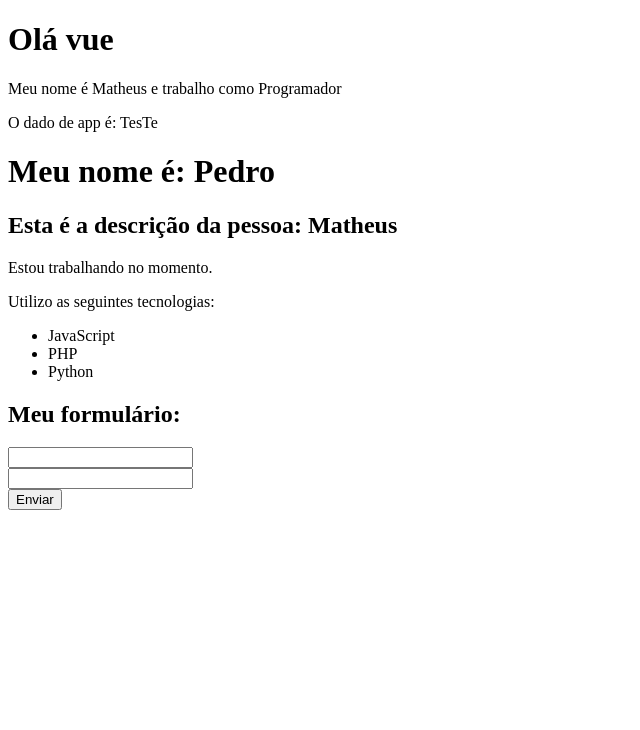
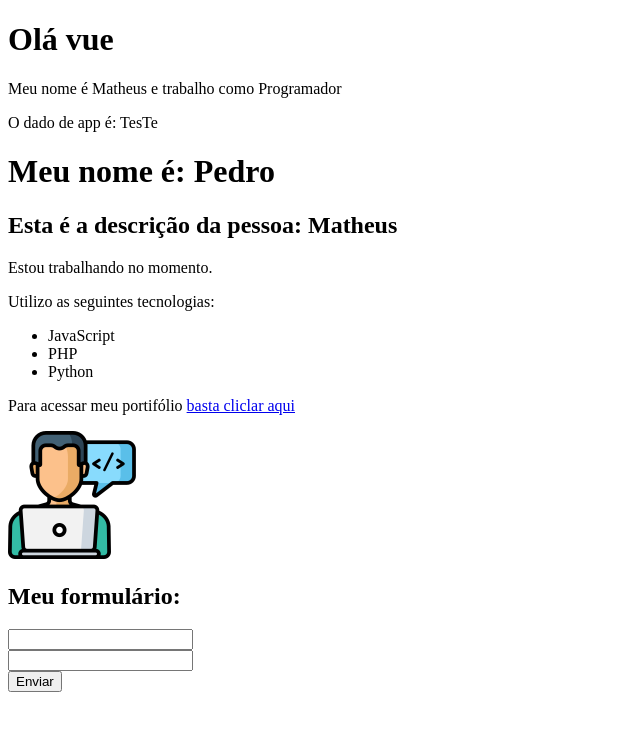
Before and after one commit to regislopeseso/Curso_Vue3_Mattheus_Battisti, a Vue app in the folder 2_projeto_vue/: page / in a window 1280 px wide. Shown: the top 730 px of the page, without its empty margins (0-640 px from the left). Built offline with nearby package versions, Linux system fonts and the light colour scheme.

Commit message:
Add Aula 10 - Atributos dinâmicos

```diff
--- a/2_projeto_vue/src/components/Info.vue
+++ b/2_projeto_vue/src/components/Info.vue
@@ -6,25 +6,32 @@
     <p>Utilizo as seguintes tecnologias:</p>
     <ul>
       <!-- v-for example -->
-      <li v-for="(tech, index) in tecnologias" :key="index">
+      <li v-for="(tech, index) in tecnologies" :key="index">
         {{ tech }}
       </li>
     </ul>
 
     <p v-show="mostrar_email">Mande uma mensagem para: {{ email }}</p>
+    <p>Para acessar meu portifólio <a v-bind:href="meu_link" target="blank">basta cliclar aqui</a></p>
+    <Picture />
   </div>
 </template>
 
 <script>
+import Picture from "./Picture.vue"
+
 export default {
   name: "Info",
+  components: {
+    Picture
+  },
   data() {
     return {
       esta_trabalhando: true,
       mostrar_email: false,
       email: "matheus@email.com",
-      // Array used by v-for
-      tecnologias: ["JavaScript", "PHP", "Python"]
+      tecnologies: ["JavaScript", "PHP", "Python"],
+      meu_link: "https://google.com"
     };
   }
 };
--- /dev/null
+++ b/2_projeto_vue/src/components/Picture.vue
@@ -0,0 +1,15 @@
+<template>
+    <img :src="avatar" :alt="descricao">
+</template>
+
+<script>
+export default {
+  name:"Picture",
+  data() {
+    return {
+      avatar: "/img/avatar.png",
+      descricao: "Matheus Battisti",
+    }
+  }
+}
+</script>
```
Also changed, not shown: 2_projeto_vue/public/img/avatar.png (added), 1 other file (tests, documents, lock files or other folders).
